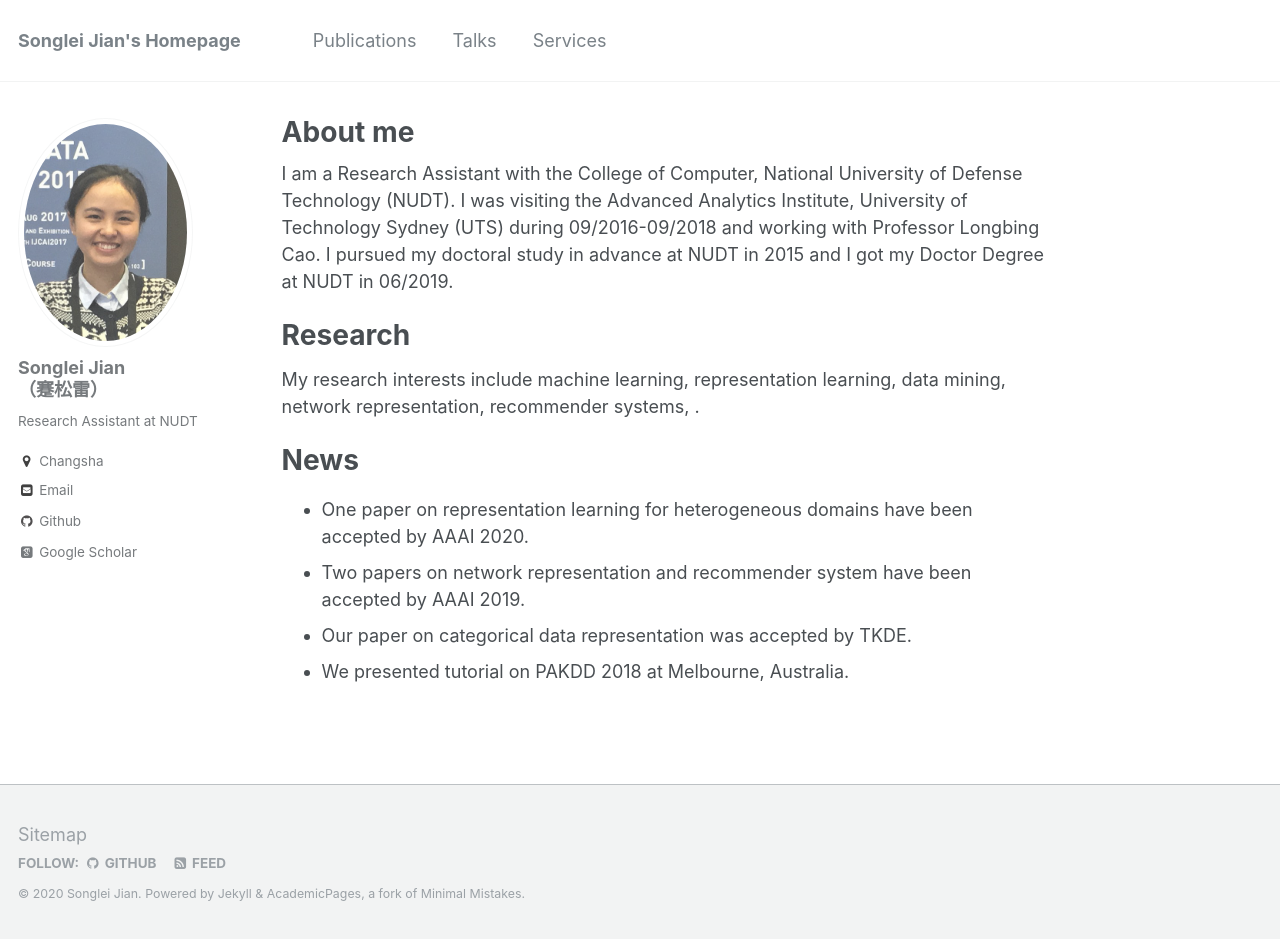
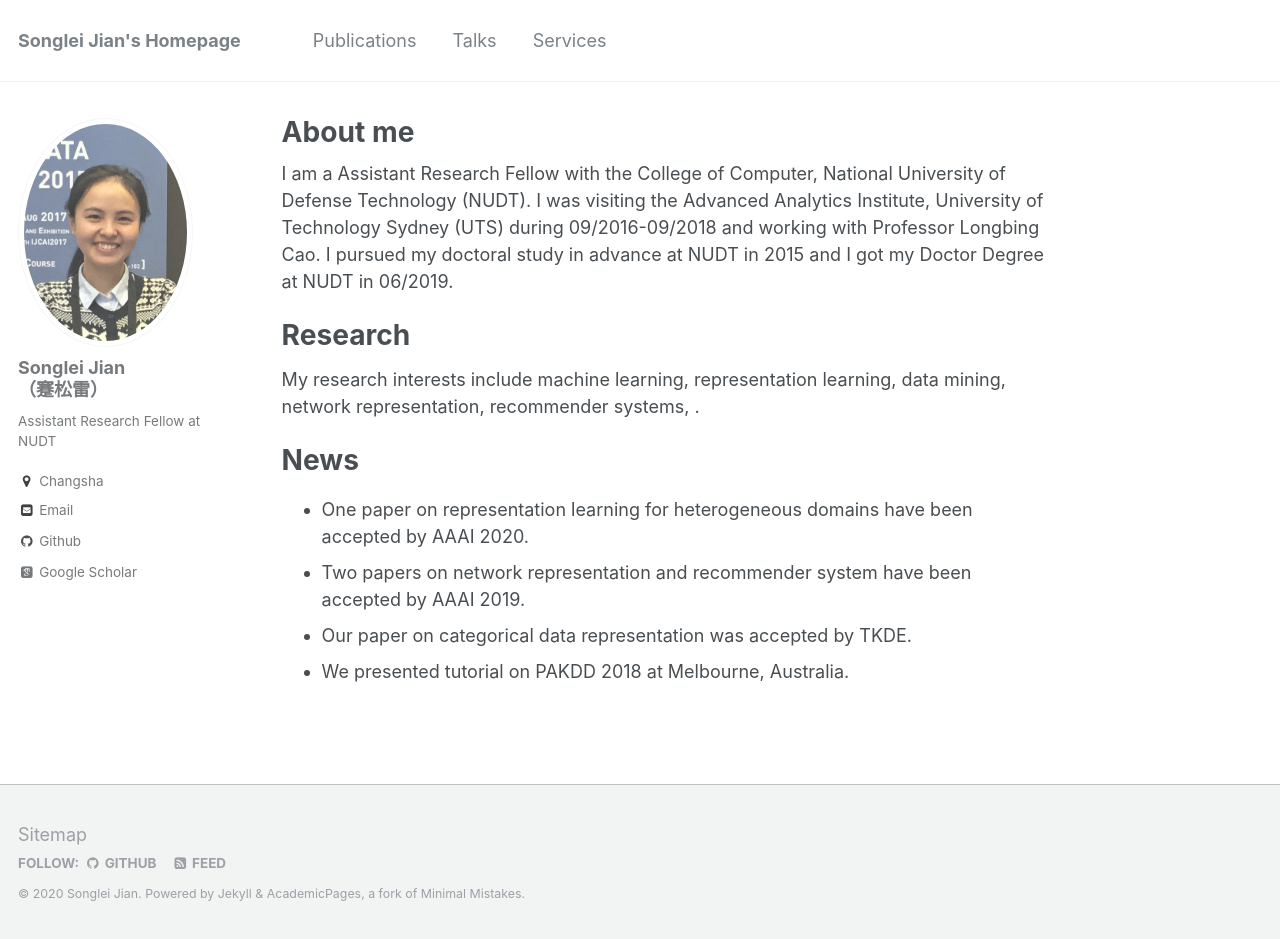
Before and after one commit to jiansonglei/jiansonglei.github.io, a Jekyll site: the page built from _pages/about.md, in a window 1280 px wide and 939 px high. Built offline with Jekyll 4.4.1, drawn with Linux system fonts in a browser that asks for light colours; some web fonts are replaced; a script that is not in the unit is left out.

```diff
--- a/_config.yml
+++ b/_config.yml
@@ -80,7 +80,7 @@ analytics:
 author:
   name             : "Songlei Jian<br/>（蹇松雷）"
   avatar           : "profile.png"
-  bio              : "Research Assistant at NUDT"
+  bio              : "Assistant Research Fellow at NUDT"
   location         : "Changsha"
   employer         :
   googlescholar    : "https://scholar.google.com/citations?user=5O6bAuwAAAAJ"
--- a/_pages/about.md
+++ b/_pages/about.md
@@ -8,7 +8,7 @@ redirect_from:
   - /about.html
 ---
 
-I am a Research Assistant with the College of Computer, National University of Defense Technology (NUDT). I was visiting the Advanced Analytics Institute, University of Technology Sydney (UTS) during 09/2016-09/2018 and working with Professor Longbing Cao. I pursued my doctoral study in advance at NUDT in 2015 and I got my Doctor Degree at NUDT in 06/2019.
+I am a Assistant Research Fellow with the College of Computer, National University of Defense Technology (NUDT). I was visiting the Advanced Analytics Institute, University of Technology Sydney (UTS) during 09/2016-09/2018 and working with Professor Longbing Cao. I pursued my doctoral study in advance at NUDT in 2015 and I got my Doctor Degree at NUDT in 06/2019.
 
 Research
 ========
```
Also changed, not shown: _pages/publications.md (+1 -0 lines), 3 other files.
